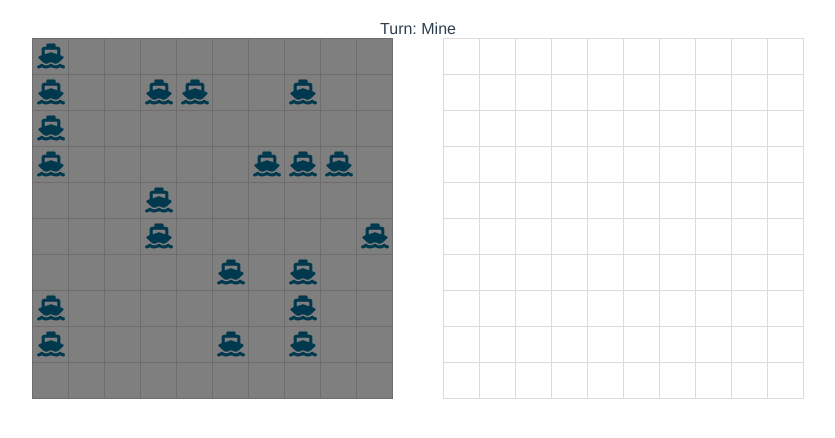
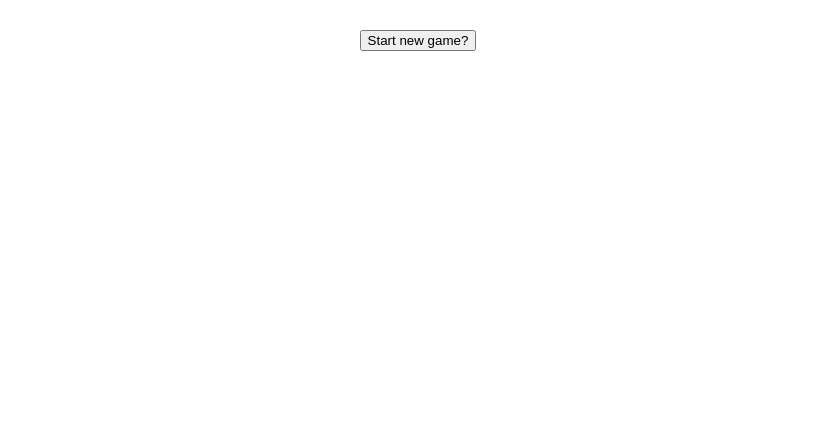
Before and after one commit to breakeneck/seabattle, a Vue app: page / in a window 1280 px wide. Shown: the top 438 px of the page, without its empty margins (222-1057 px from the left). Built offline with nearby package versions, Linux system fonts and the light colour scheme.

Commit message:
Implemented game flow, added bot's random cell logic & think interval, don't allow to shot on own board, added Utils cls with beep sound, Fixed bot proxy recursion error

```diff
--- a/src/App.vue
+++ b/src/App.vue
@@ -1,5 +1,7 @@
 <template>
-  <div style="text-align: center">Turn: {{this.game.isMyTurn() ? 'Mine' : 'Enemy'}}</div>
+  <div class="start">
+    <button @click="this.game.start()">{{this.game.isStarted() ? 'Restart game?' : 'Start new game?'}}</button>
+  </div>
   <GeneralBoard :board="myBoard" :game="game" />
   <div class="vertical-space"></div>
   <GeneralBoard :board="enemyBoard" :game="game" />
@@ -10,6 +12,8 @@
 import GeneralBoard from './components/GeneralBoard'
 import Board from "@/components/Board.js";
 import Game from "@/components/Game";
+import User from "@/components/User";
+import Bot from "@/components/Bot";
 
 
 export default {
@@ -17,10 +21,13 @@ export default {
   data: function () {
     let myBoard = new Board(true);
     let botBoard = new Board();
+    let me = new User(botBoard);
+    let bot = new Bot(myBoard);
+
     return {
       myBoard: myBoard,
       enemyBoard: botBoard,
-      game: new Game(myBoard, botBoard),
+      game: new Game(me, bot),
     }
   },
   components: {
@@ -36,10 +43,11 @@ export default {
   -moz-osx-font-smoothing: grayscale;
   text-align: center;
   color: #2c3e50;
-  margin: 20px auto ;
+  margin: 10px auto ;
 }
 .vertical-space {
   display: inline-block;
   width: 50px;
 }
+.start {text-align: center;padding: 20px;}
 </style>
--- a/src/components/Board.js
+++ b/src/components/Board.js
@@ -11,8 +11,6 @@ export default class Board {
 
     constructor(isMine) {
         this.isMine = isMine || false;
-
-        this.reset();
     }
 
     reset() {
@@ -47,6 +45,7 @@ export default class Board {
         else {
             cell.update(Cell.MISS);
         }
+
         return cell;
     }
 
--- a/src/components/Bot.js
+++ b/src/components/Bot.js
@@ -1,18 +1,25 @@
-export default class Bot {
-    states = []
+import User from "@/components/User";
+import Board from "@/components/Board";
+import Utils from "@/components/Utils";
 
-    shot() {
-        // for (let row of this.states) {
-        //     for (let col of this.row) {
-        //
-        //     }
-        // }
-        let [x, y] = [0, 0];
+export default class Bot extends User {
+    // getShotCoords() {
+    //     let [x, y] = Utils.randomCoords(Board.SIZE - 1);
+    //
+    //     if (this.board.cells[x][y].isUntouched()) {
+    //         return [x, y];
+    //     }
+    //     else {
+    //         this.getShotCoords();
+    //     }
+    // }
 
-        return [x, y];
-    }
-
-    analyze(shotResult) {
-        return shotResult;
+    getShotCoords() {
+        for (let i = 0; i < 1000; i++) {
+            let [x, y] = Utils.randomCoords(Board.SIZE - 1);
+            if (this.board.cells[x][y].isUntouched()) {
+                return [x, y];
+            }
+        }
     }
 }
--- a/src/components/Game.js
+++ b/src/components/Game.js
@@ -1,45 +1,63 @@
-import Board from "@/components/Board";
-import Bot from "@/components/Bot";
+import Cell from "@/components/Cell";
+import User from "@/components/User";
+import Utils from "@/components/Utils";
 
 export default class Game {
-    static MY_TURN = 0;
-    static ENEMY_TURN = 1;
+    static BOT_THINK_INTERVAL = 200;
 
-    myBoard = Board
-    enemyBoard = Board
-    turn = Game.MY_TURN;
-    bot = Bot;
+    static NOT_STARTED = 0
+    static STATE_MY_TURN = 1;
+    static STATE_ENEMY_TURN = 2;
 
-    constructor(myBoard, enemyBoard) {
-        this.myBoard = myBoard;
-        this.enemyBoard = enemyBoard;
+    state = Game.NOT_STARTED;
 
-        this.bot = new Bot(this.myBoard);
+    me = User
+    enemy = User
+
+    constructor(me, enemy) {
+        this.me = me;
+        this.enemy = enemy;
     }
 
-    shot(board, row, col) {
-        let result = board.shot(row, col);
-        this.checkResult(result);
-        return result;
+    start() {
+        this.state = Game.STATE_MY_TURN;
+
+        this.me.board.reset();
+        this.enemy.board.reset();
+
+        if (this.isBotMove()) {
+            this.shot()
+        }
     }
 
-    checkResult(shotResult) {
-        switch (shotResult) {
-            case Board.MISS:
-                return this.changeTurn();
-            case Board.ALL_SHIPS_DEAD:
-                return alert('ENd of the Game');
+    /** @returns {User} */
+    user() {
+        return this.isMyTurn() ? this.me : this.enemy;
+    }
+
+    shot(x, y) {
+        Utils.beep();
+        if (this.isBotMove()) {
+            let bot = this.user();
+            [x, y] = bot.getShotCoords();
+        }
+
+        let cell = this.user().board.shot(x, y);
+        switch (cell.state) {
+            case Cell.MISS:
+                this.changeTurn();
+                break
+            case Cell.ALL_SHIPS_DEAD:
+                return alert('End of the Game.' + (this.isMyTurn() ? 'You win!' : 'Bot wins!'));
+        }
+
+        if (this.isBotMove()) {
+            setTimeout(() => this.shot(), Game.BOT_THINK_INTERVAL);
         }
     }
 
     changeTurn() {
-        this.turn = this.turn === Game.MY_TURN ? Game.ENEMY_TURN : Game.MY_TURN;
-
-        if (! this.isMyTurn()) {
-            let [x, y] = this.bot.shot();
-            let result = this.shot(this.myBoard, x, y);
-            this.bot.analyze(result);
-        }
+        this.state = this.isMyTurn() ? Game.STATE_ENEMY_TURN : Game.STATE_MY_TURN;
     }
 
     isCurrentBoardTurn(isMine) {
@@ -47,6 +65,14 @@ export default class Game {
     }
 
     isMyTurn() {
-        return this.turn === Game.MY_TURN;
+        return this.state === Game.STATE_MY_TURN;
+    }
+
+    isBotMove() {
+        return this.user().constructor.name === 'Bot';
+    }
+
+    isStarted() {
+        return this.state !== Game.NOT_STARTED;
     }
 }
--- a/src/components/GeneralBoard.vue
+++ b/src/components/GeneralBoard.vue
@@ -3,7 +3,7 @@
     <div class="overflow" v-if="this.game.isCurrentBoardTurn(this.board.isMine)"></div>
     <table class="board">
       <tr v-for="(rowData, row) in this.board.cells" :key="row">
-        <td v-for="(cell, col) in rowData" :key="col" @click="this.game.shot(this.board, row, col)">
+        <td v-for="(cell, col) in rowData" :key="col" @click="cell.isUntouched() && ! this.board.isMine && this.game.isStarted() ? this.game.shot(row, col) : ''">
 
           <font-awesome-icon icon="fa-regular fa-dot-circle" v-if="cell.isMissed()" class="color-gray"/>
           <font-awesome-icon icon="fa-solid fa-fire" v-else-if="cell.isFire()" beat class="color-red"/>
--- a/src/components/Ship.js
+++ b/src/components/Ship.js
@@ -1,3 +1,5 @@
+import Utils from "@/components/Utils";
+
 export default class Ship {
     HORIZONTAL = 0
     VERTICAL = 1
@@ -15,12 +17,12 @@ export default class Ship {
 
     generatePosition() {
         this.health = this.length;
-        this.direction = this.random(1);
+        this.direction = Utils.random(1);
 
         let maxWidth = this.direction === this.HORIZONTAL ? (10 - this.length - 1) : 10 - 1;
         let maxHeight = this.direction === this.VERTICAL ? (10 - this.length - 1) : 10 - 1;
 
-        let [top, left] = [this.random(maxWidth), this.random(maxHeight)];
+        let [top, left] = [Utils.random(maxWidth), Utils.random(maxHeight)];
         this.writeCoords(top, left);
 
         // console.log(this.length, this.direction ? 'vertical' : 'horizontal', maxWidth, maxWidth, ' | ', top, left);
@@ -36,11 +38,6 @@ export default class Ship {
             col = this.direction === this.VERTICAL ? col + 1 : col;
             this.coords.push([row, col]);
         }
-    }
-
-    random(max) {
-        max = Math.floor(max);
-        return Math.floor(Math.random() * (max + 1));
     }
 
     addDamage() {
--- a/src/components/User.js
+++ b/src/components/User.js
@@ -1,7 +1,13 @@
+import Board from "@/components/Board";
+
 export default class User {
-    states = []
+    board = Board
 
-    constructor() {
-        this.states = [];
+    constructor(board) {
+        this.board = board;
+    }
+
+    getShotCoords() {
+        console.log('User is not a bot');
     }
 }
```
Also changed, not shown: src/components/Utils.js (added, +15 -0 lines).
